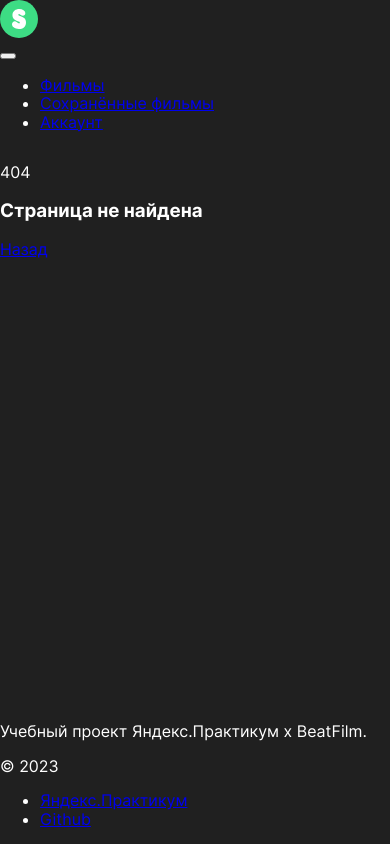
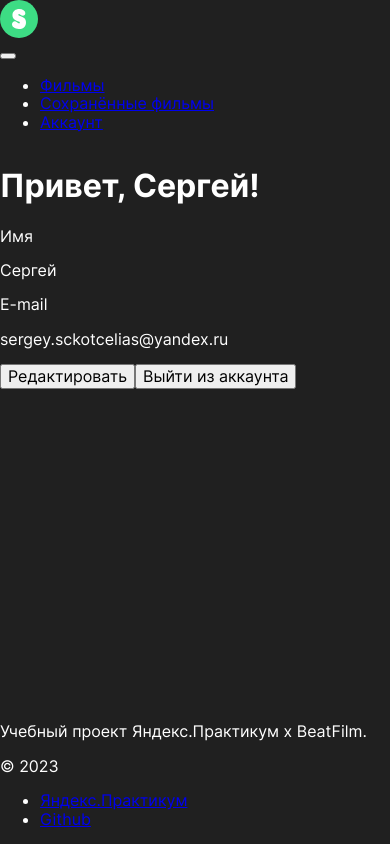
Before and after one commit to 8Gato8/movies-explorer-frontend, a React (Create React App) app: page /profile in a window 390 px wide. Before the commit this address had no page. Built offline with nearby package versions, Linux system fonts and the light colour scheme.

Commit message:
feat: Сверстать адаптивный Profile

```diff
--- a/src/components/App/App.css
+++ b/src/components/App/App.css
@@ -2,7 +2,6 @@
 	color: #fff;
 	font-family: 'Inter', Helvetica, sans-serif;
 	min-height: 100vh;
-	margin: 0 auto;
 	display: grid;
 	grid-template-rows: auto 1fr auto;
 }
--- a/src/components/App/App.js
+++ b/src/components/App/App.js
@@ -10,6 +10,7 @@ import Footer from '../Footer/Footer';
 
 import Register from '../Register/Register';
 import Login from '../Login/Login';
+import Profile from '../Profile/Profile';
 
 import PageNotFound from '../PageNotFound/PageNotFound';
 
@@ -32,10 +33,11 @@ function App() {
 
           <Routes>
             <Route path="/" element={<Main setCurrentPath={setCurrentPath} currentPath={'/'} />} />
-            <Route path="signup" element={<Register setCurrentPath={setCurrentPath} currentPath={'/signup'} />} />
-            <Route path="signin" element={<Login setCurrentPath={setCurrentPath} currentPath={'/signin'} />} />
+            <Route path="/signup" element={<Register setCurrentPath={setCurrentPath} currentPath={'/signup'} />} />
+            <Route path="/signin" element={<Login setCurrentPath={setCurrentPath} currentPath={'/signin'} />} />
             <Route path="/movies" element={<Movies setCurrentPath={setCurrentPath} currentPath={'/movies'} movies={movies} />} />
             <Route path="/saved-movies" element={<Movies setCurrentPath={setCurrentPath} currentPath={'/saved-movies'} movies={savedMovies} />} />
+            <Route path="/profile" element={<Profile setCurrentPath={setCurrentPath} currentPath={'/profile'} />} />
             <Route path="*" element={<PageNotFound setCurrentPath={setCurrentPath} currentPath={'*'} />} />
           </Routes>
 
--- a/src/components/Footer/Footer.js
+++ b/src/components/Footer/Footer.js
@@ -10,6 +10,7 @@ function Footer() {
 			`footer
 			${currentPath === '/signup'
 				|| currentPath === '/signin'
+				|| currentPath === '/profile'
 				|| currentPath === '*'
 				? 'footer_type_hidden'
 				: ''
--- a/src/components/Login/Login.js
+++ b/src/components/Login/Login.js
@@ -7,7 +7,7 @@ function Login({ setCurrentPath, currentPath }) {
 	}, [setCurrentPath, currentPath])
 
 	return (
-		<div className="login"></div>
+		<main className="login"></main>
 	)
 }
 
--- a/src/components/PageNotFound/PageNotFound.css
+++ b/src/components/PageNotFound/PageNotFound.css
@@ -27,11 +27,10 @@
 
 .not-found__title {
 	font-size: 16px;
-	/* margin: 0 0 184px 0; */
 	margin: 0;
 }
 
-.not-found__button {
+.not-found__link {
 	position: absolute;
 	top: 377px;
 	color: #4285F4;
@@ -43,20 +42,11 @@
 	cursor: pointer;
 }
 
-.not-found__button:hover {
+.not-found__link:hover {
 	opacity: .6;
 }
 
-/* @media (max-width: 786px) {
-	.not-found {
-		grid-template-rows: 2f 1fr 222px;
-	}
-} */
-
 @media (max-width: 398px) {
-	/* .not-found {
-		grid-template-rows: 329px 1fr 30px;
-	} */
 
 	.not-found__code {
 		font-size: 80px;
@@ -65,10 +55,9 @@
 
 	.not-found__title {
 		font-size: 12px;
-		/* margin-bottom: 284px; */
 	}
 
-	.not-found__button {
+	.not-found__link {
 		font-size: 12px;
 		top: 406px;
 	}
--- a/src/components/PageNotFound/PageNotFound.js
+++ b/src/components/PageNotFound/PageNotFound.js
@@ -14,7 +14,7 @@ function PageNotFound({ setCurrentPath, currentPath }) {
 				<h3 className="not-found__title">
 					Страница не найдена
 				</h3>
-				<Link className="not-found__button" to="/">Назад</Link>
+				<Link className="not-found__link" to="/">Назад</Link>
 			</div>
 		</div>
 	)
--- /dev/null
+++ b/src/components/Profile/Profile.css
@@ -0,0 +1,122 @@
+.profile-wrapper {
+	align-self: center;
+}
+
+.profile {
+	display: grid;
+	grid-template-areas:
+		"heading"
+		"data"
+		"edit"
+		"logout";
+	max-width: 410px;
+	min-width: 260px;
+	margin: auto;
+}
+
+.profile__heading {
+	margin: 0 0 123px 0;
+	justify-self: center;
+	grid-area: heading;
+}
+
+.profile__data {
+	display: flex;
+	flex-direction: column;
+	row-gap: 17px;
+	margin-bottom: 220px;
+	grid-area: data;
+}
+
+.profile__data-block {
+	display: flex;
+	justify-content: space-between;
+	position: relative;
+	min-height: 30px;
+	border-bottom: 1px solid #424242;
+}
+
+.profile__data-block:last-child {
+	border: 0;
+	min-height: unset;
+}
+
+.profile__data-unit {
+	margin: 0;
+	font-size: 11px;
+	font-weight: 500;
+	line-height: normal;
+}
+
+.profile__button {
+	padding: 0;
+	font-size: 13px;
+	line-height: normal;
+	background: none;
+	border: 0;
+	transition: opacity .2s linear;
+	cursor: pointer;
+	justify-self: center;
+}
+
+.profile__button:hover {
+	opacity: .6;
+}
+
+.profile__button_type_edit {
+	color: #fff;
+	margin-bottom: 16px;
+	grid-area: edit;
+}
+
+.profile__button_type_logout {
+	color: #EE3465;
+	grid-area: logout;
+}
+
+@media (max-width: 798px) {
+	.profile__heading {
+		margin-bottom: 96px;
+	}
+
+	.profile__data {
+		margin-bottom: 210px;
+	}
+}
+
+@media (max-width: 470px) {
+	.profile {
+		max-width: 260px;
+	}
+}
+
+@media (max-width: 398px) {
+	.profile-wrapper {
+		align-self: stretch;
+	}
+
+	.profile {
+		padding-top: 70px;
+		padding-bottom: 40px;
+		height: 100%;
+		grid-template-rows: repeat(2, min-content) 1fr repeat(2, min-content);
+		grid-template-areas:
+			"heading"
+			"data"
+			"."
+			"edit"
+			"logout";
+	}
+
+	.profile__heading {
+		margin-bottom: 80px;
+	}
+
+	.profile__data {
+		margin-bottom: 0;
+	}
+
+	.profile__button {
+		font-size: 12px;
+	}
+}
--- /dev/null
+++ b/src/components/Profile/Profile.js
@@ -0,0 +1,35 @@
+import React from 'react';
+
+function Profile({ setCurrentPath, currentPath }) {
+
+	React.useEffect(() => {
+		setCurrentPath(currentPath);
+	}, [setCurrentPath, currentPath])
+
+	return (
+		<div className="profile-wrapper">
+			<main className="profile">
+				<h1 className="profile__heading heading">Привет, Сергей!</h1>
+
+				<div className="profile__data">
+
+					<div className="profile__data-block">
+						<p className="profile__data-unit">Имя</p>
+						<p className="profile__data-unit">Сергей</p>
+					</div>
+
+					<div className="profile__data-block">
+						<p className="profile__data-unit">E-mail</p>
+						<p className="profile__data-unit">sergey.sckotcelias@yandex.ru</p>
+					</div>
+
+				</div>
+
+				<button className="profile__button profile__button_type_edit">Редактировать</button>
+				<button className="profile__button profile__button_type_logout">Выйти из аккаунта</button>
+			</main>
+		</div>
+	)
+}
+
+export default Profile;
--- a/src/components/Register/Register.js
+++ b/src/components/Register/Register.js
@@ -7,7 +7,7 @@ function Register({ setCurrentPath, currentPath }) {
 	}, [setCurrentPath, currentPath])
 
 	return (
-		<div className="register"></div>
+		<main className="register"></main>
 	)
 }
 
--- /dev/null
+++ b/src/components/generalStyles/heading.css
@@ -0,0 +1,6 @@
+.heading {
+	color: #FFF;
+	font-size: 24px;
+	font-weight: 500;
+	line-height: normal;
+}
--- a/src/index.css
+++ b/src/index.css
@@ -20,6 +20,7 @@ body {
 /* generalStyles */
 
 @import url(./components/generalStyles/section-heading.css);
+@import url(./components/generalStyles/heading.css);
 
 /* PageNotFound */
 
@@ -73,6 +74,10 @@ body {
 
 @import url(./components/MoviesCard/MoviesCard.css);
 
+/* Profile */
+
+@import url(./components/Profile/Profile.css);
+
 /* Footer */
 
 @import url(./components/Footer/Footer.css);
```
